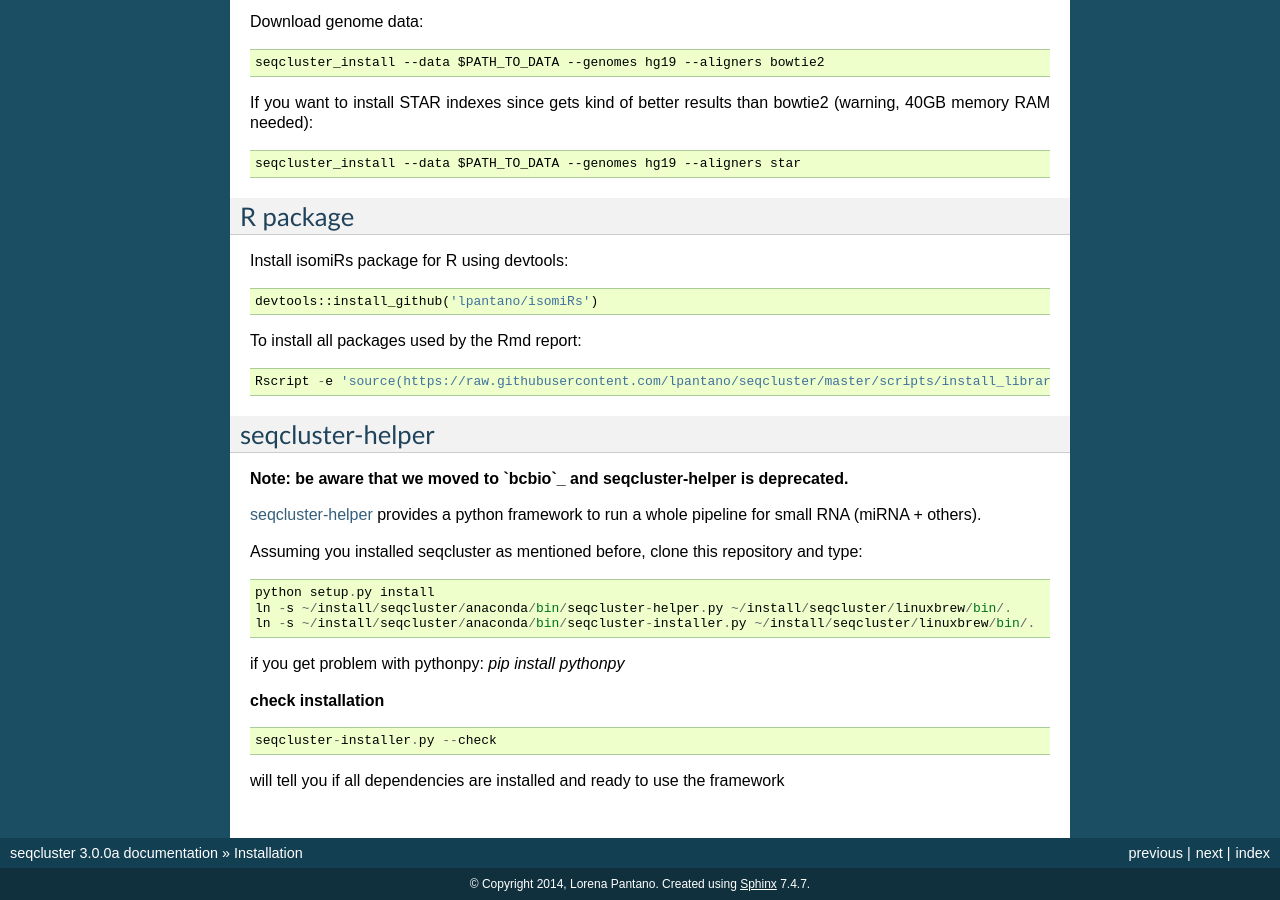
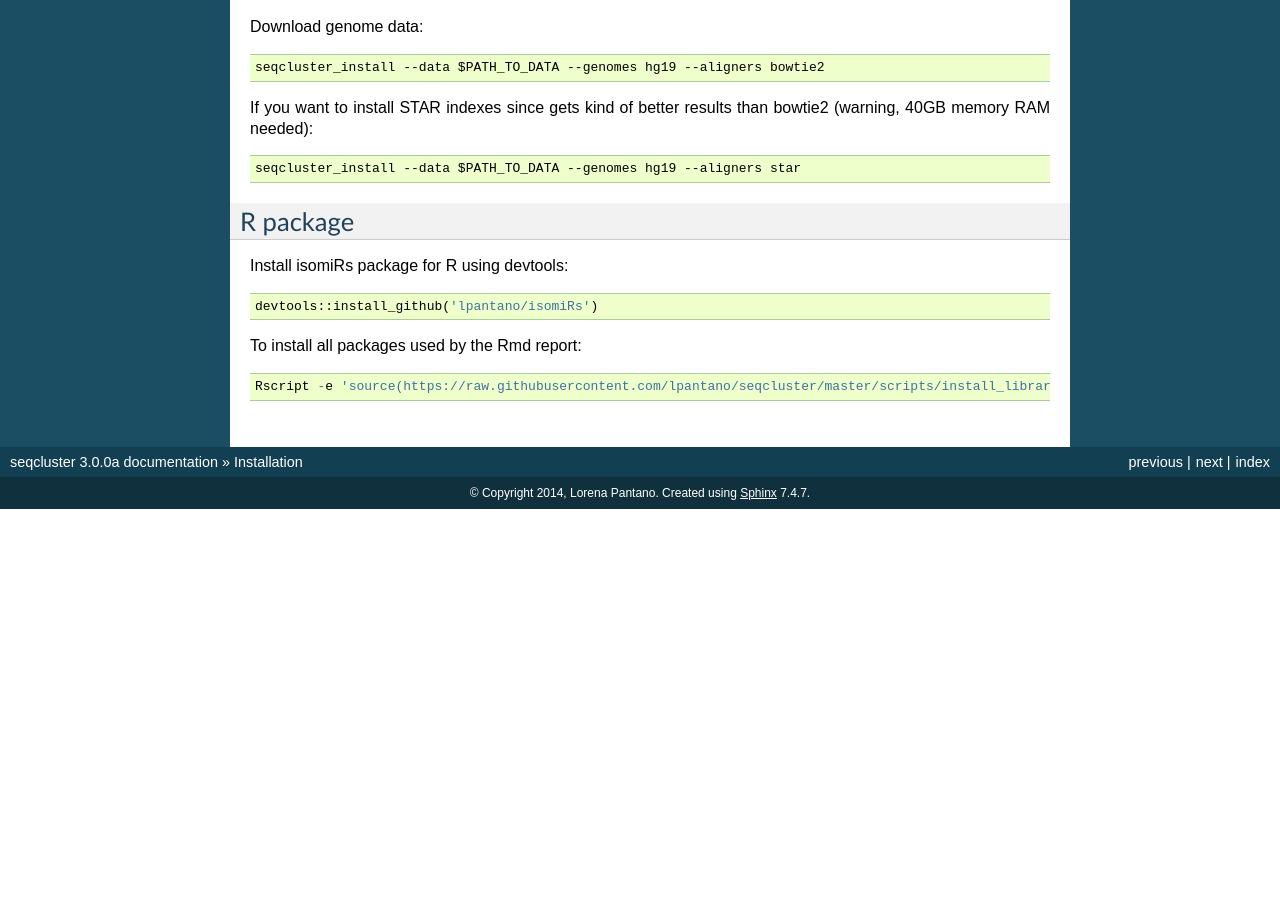
Before and after one commit to lpantano/seqcluster, a Sphinx documentation site: the page built from doc/source/installation.rst, in a window 1280 px wide and 900 px high, scrolled down 1583 px. Built offline with Sphinx 7.4.7, drawn with Linux system fonts in a browser that asks for light colours; after the commit the page ends 2092 px from its top, so only the background shows below that; some of the changed text lies outside the part shown.

Commit message:
Remove old seqcluster-helper. [skip CI]

```diff
--- a/doc/source/installation.rst
+++ b/doc/source/installation.rst
@@ -23,7 +23,7 @@ install conda if you want an isolate env::
 
 You can install directly from binstar (only for linux)::
 
-    ~/install/seqcluster/anaconda/conda install seqcluster bcbio-nextgen -c bioconda -c bcbio
+    ~/install/seqcluster/anaconda/conda install seqcluster bcbio-nextgen -c bioconda
 
 With that you will have everything you need for the python package.
 The last step is to add seqcluster to your PATH (see below).
@@ -34,8 +34,7 @@ Go to Tools dependecies below to continue with the installation.
 
 If you want to install step by step from a new conda environment::
 
-    ~/install/seqcluster/anaconda/bin/conda install pip
-    ~/install/seqcluster/anaconda/bin/conda install -c bcbio bcbio-nextgen
+    ~/install/seqcluster/anaconda/bin/conda install -c bioconda bcbio-nextgen
 
 Link binary to any folder is already in your path::
 
@@ -52,12 +51,13 @@ For seqcluster command:
 
 * bedtools
 * samtools
+* rnafold (for HTML report)
 
 For some steps of a typical small RNA-seq pipeline (recommended to use directly `bcbio`_ ):
 
 * STAR, bowtie
 * fastqc
-* cutadapt (install with ``pip`` using the same ``python`` env than seqcluster.
+* cutadapt (install with ``bioconda`` using the same ``python`` env than seqcluster.
 You will need to link the ``cutadapt`` binary to your ``PATH``)
 
 **easy installation**
@@ -102,31 +102,4 @@ To install all packages used by the Rmd report::
     Rscript -e 'source(https://raw.githubusercontent.com/lpantano/seqcluster/master/scripts/install_libraries.R)'
 
 
-seqcluster-helper
----------
-
-**Note: be aware that we moved to `bcbio`_ and seqcluster-helper is deprecated.**
-
-`seqcluster-helper`_ provides
-a python framework to run a whole pipeline for small RNA (miRNA + others).
-
-Assuming you installed seqcluster as mentioned before, clone this repository and type::
-
-    python setup.py install
-    ln -s ~/install/seqcluster/anaconda/bin/seqcluster-helper.py ~/install/seqcluster/linuxbrew/bin/.
-    ln -s ~/install/seqcluster/anaconda/bin/seqcluster-installer.py ~/install/seqcluster/linuxbrew/bin/.
-
-if you get problem with pythonpy: `pip install pythonpy`
-
-**check installation**
-
-::
-
-    seqcluster-installer.py --check
-
-will tell you if all dependencies are installed and ready to use the framework
-
-
-
-.. _seqcluster-helper: https://github.com/lpantano/seqcluster-helper/blob/master/README.md
 .. _bcbio: https://github.com/chapmanb/bcbio-nextgen
```
